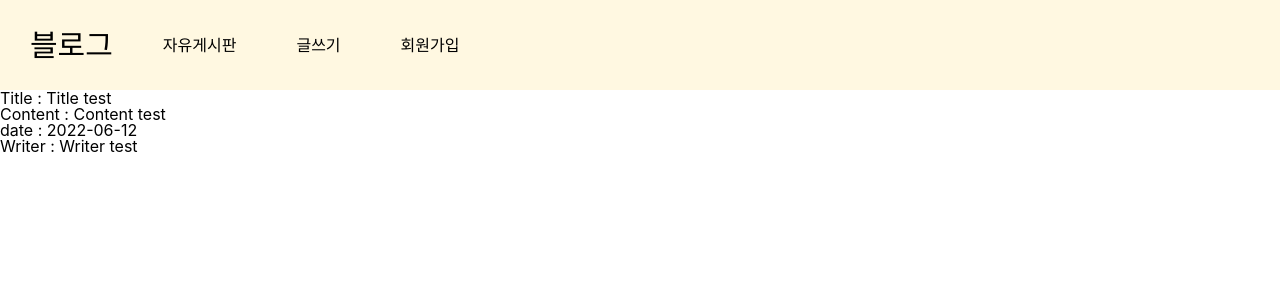
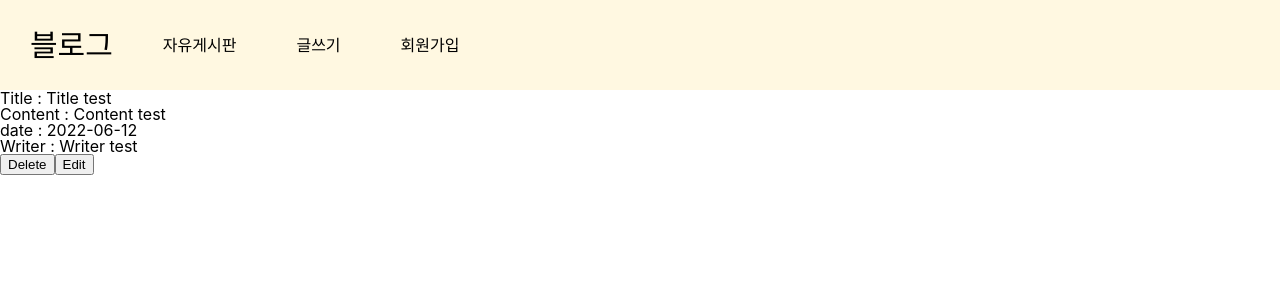
Before and after one commit to hhw12409/Free-Board, a React (Create React App) app: page /freeboard in a window 1280 px wide. Shown: the top 300 px of the page. Built offline with nearby package versions, Linux system fonts and the light colour scheme.

Commit message:
Docs : Update Freeboard page

```diff
--- a/src/routes/FreeBoard.js
+++ b/src/routes/FreeBoard.js
@@ -1,10 +1,12 @@
 function FreeBoard() {
   return (
-    <div>
+    <div className='freeboard-page'>
       <h1>Title : Title test</h1>
       <p>Content : Content test</p>
       <p>date : 2022-06-12</p>
       <h3>Writer : Writer test</h3>
+      <button>Delete</button>
+      <button>Edit</button>
     </div>
   )
 }
```
